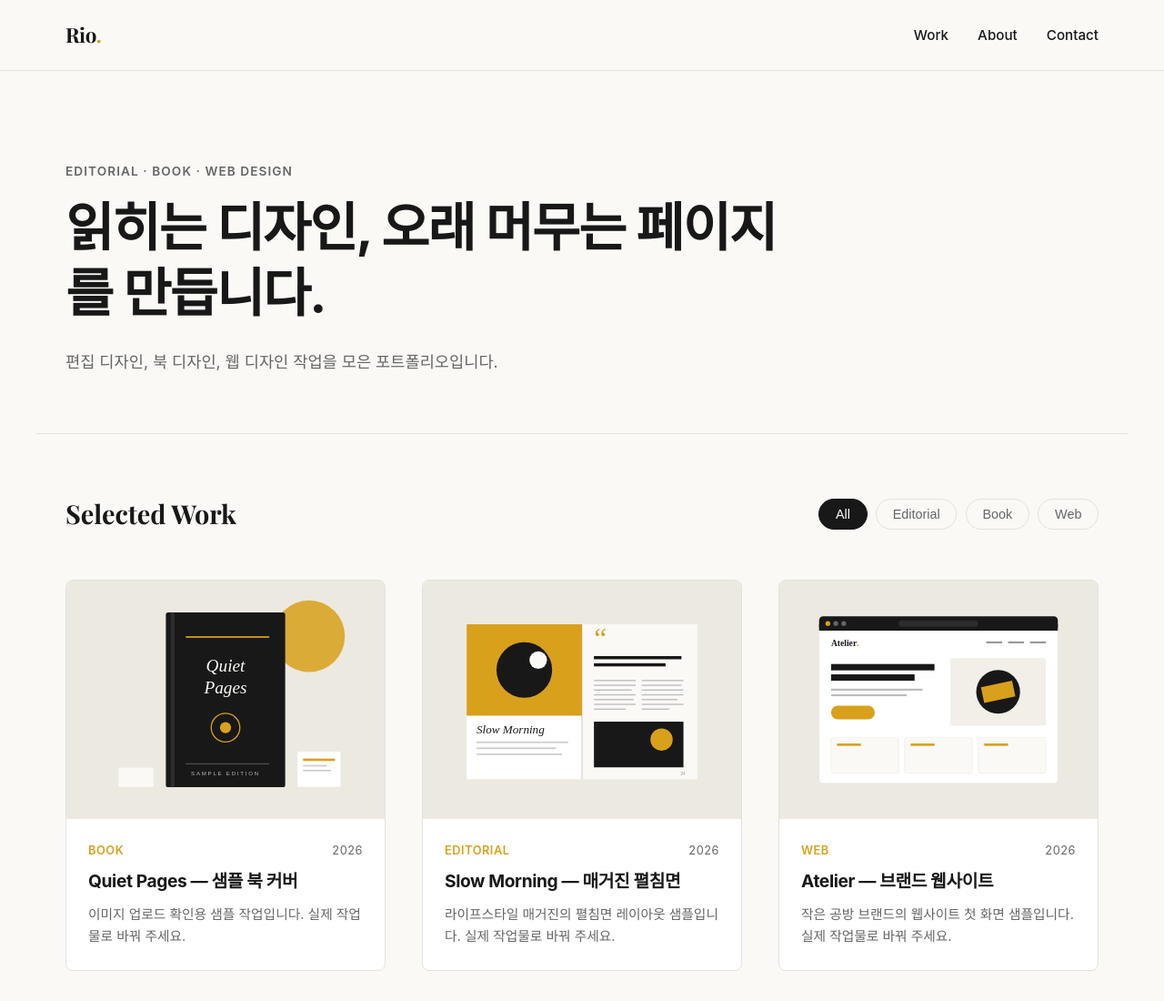
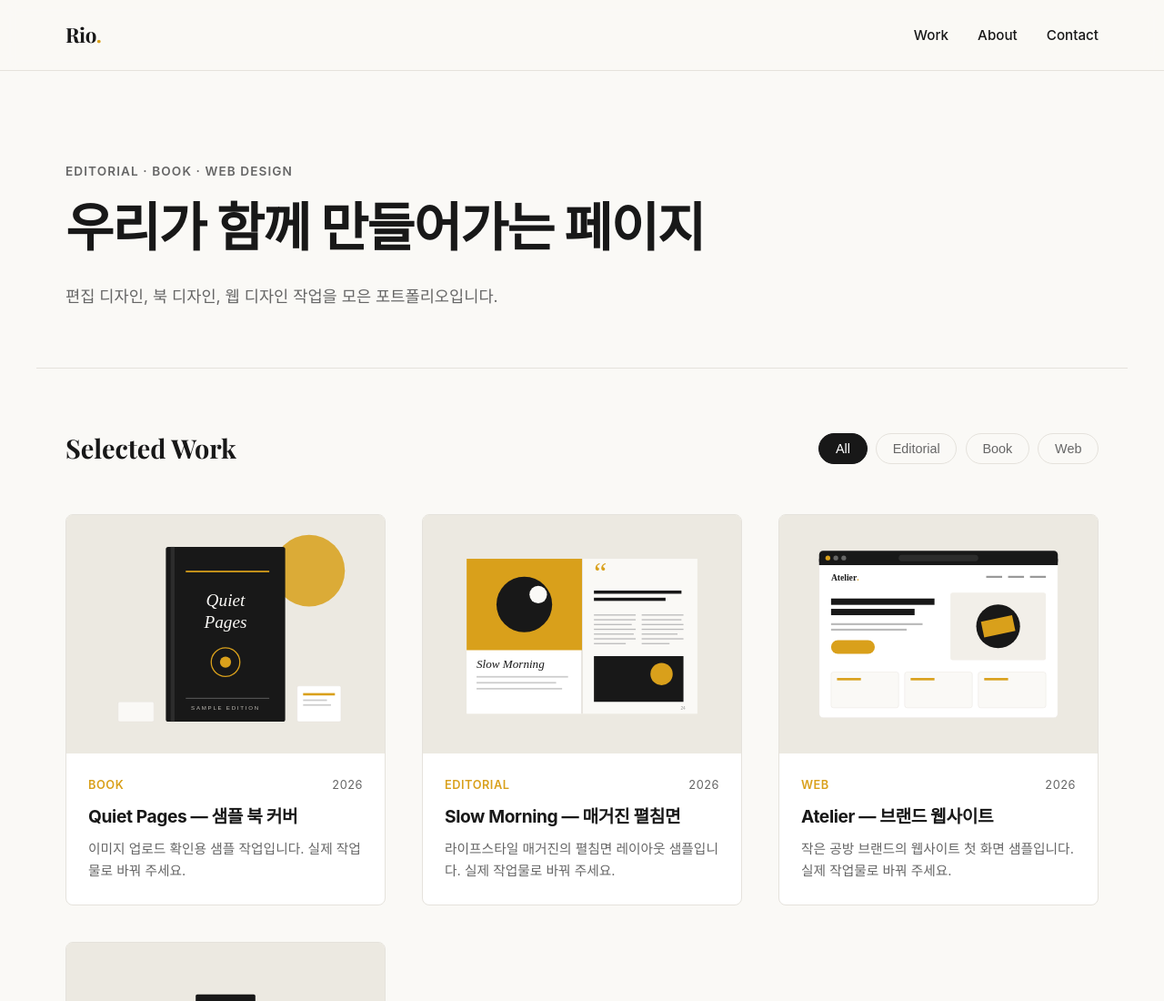
Before and after one commit to rioaguacielo/rioaguacielo.github.io, a plain HTML site: page index.html in a window 1280 px wide. Shown: the top 1100 px of the page at 91% size. Drawn offline with nearby package versions, Linux system fonts and the light colour scheme; a web font is replaced by a local one.

Commit message:
메인 슬로건 변경
Co-Authored-By: Claude Opus 5.5 <noreply@anthropic.com>
Claude-Session: https://claude.ai/code/session_01SCwyAqbWR48EyFD9C4eQYr

```diff
--- a/index.html
+++ b/index.html
@@ -343,7 +343,7 @@
   <main>
     <section class="hero">
       <span class="hero-tag">Editorial · Book · Web Design</span>
-      <h1>읽히는 디자인, 오래 머무는 페이지를 만듭니다.</h1>
+      <h1>우리가 함께 만들어가는 페이지</h1>
       <p>편집 디자인, 북 디자인, 웹 디자인 작업을 모은 포트폴리오입니다.</p>
     </section>
 
```
